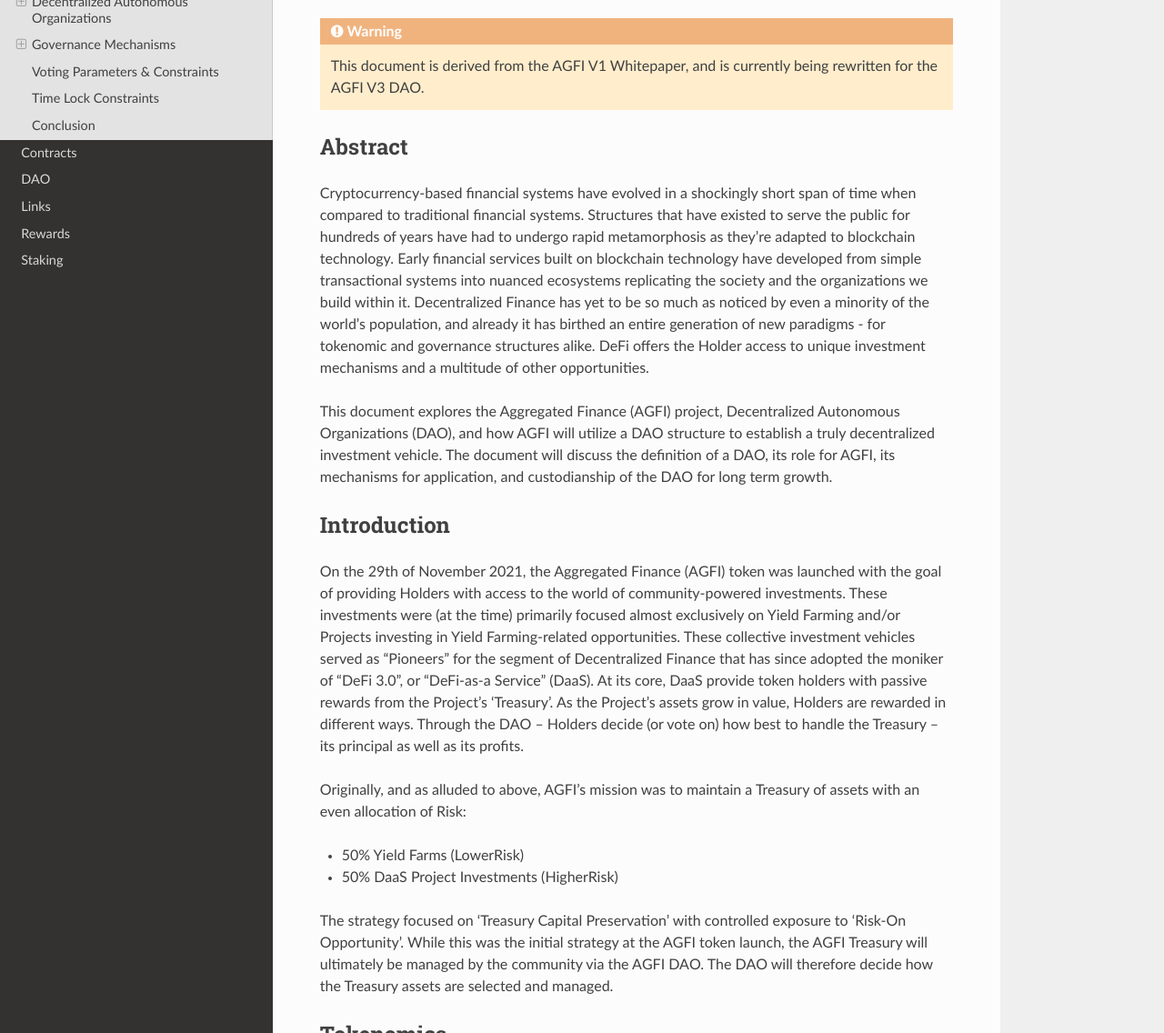
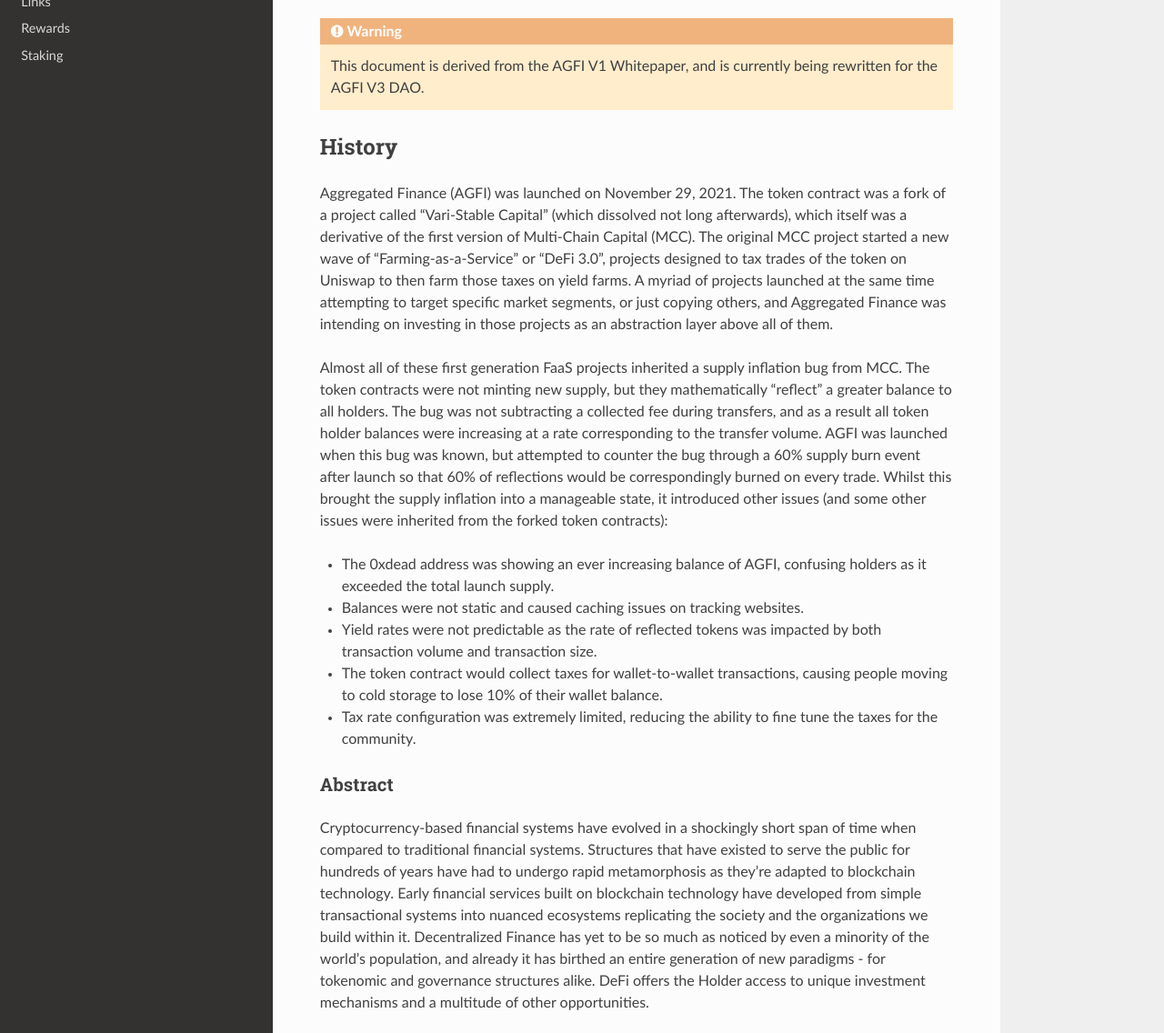
Before and after one commit to aggregatedfinance/agfi-docs, a Sphinx documentation site: the page built from docs/source/overview.rst, in a window 1280 px wide and 1400 px high, cut to the strip 264-1400 px from the top of the window. Shown: the whole strip at 91% size. Built offline with Sphinx 7.4.7 and the Read the Docs theme 2.0.0, drawn with Linux system fonts in a browser that asks for light colours; some of the changed text lies outside the part shown.

Commit message:
Update overview.rst

```diff
--- a/docs/source/overview.rst
+++ b/docs/source/overview.rst
@@ -8,6 +8,21 @@
 .. warning::
 
    This document is derived from the AGFI V1 Whitepaper, and is currently being rewritten for the AGFI V3 DAO.
+
+-------
+History
+-------
+
+Aggregated Finance (AGFI) was launched on November 29, 2021. The token contract was a fork of a project called "Vari-Stable Capital" (which dissolved not long afterwards), which itself was a derivative of the first version of Multi-Chain Capital (MCC). The original MCC project started a new wave of "Farming-as-a-Service" or "DeFi 3.0", projects designed to tax trades of the token on Uniswap to then farm those taxes on yield farms. A myriad of projects launched at the same time attempting to target specific market segments, or just copying others, and Aggregated Finance was intending on investing in those projects as an abstraction layer above all of them.
+
+Almost all of these first generation FaaS projects inherited a supply inflation bug from MCC. The token contracts were not minting new supply, but they mathematically "reflect" a greater balance to all holders. The bug was not subtracting a collected fee during transfers, and as a result all token holder balances were increasing at a rate corresponding to the transfer volume. AGFI was launched when this bug was known, but attempted to counter the bug through a 60% supply burn event after launch so that 60% of reflections would be correspondingly burned on every trade. Whilst this brought the supply inflation into a manageable state, it introduced other issues (and some other issues were inherited from the forked token contracts):
+
+* The 0xdead address was showing an ever increasing balance of AGFI, confusing holders as it exceeded the total launch supply.
+* Balances were not static and caused caching issues on tracking websites.
+* Yield rates were not predictable as the rate of reflected tokens was impacted by both transaction volume and transaction size.
+* The token contract would collect taxes for wallet-to-wallet transactions, causing people moving to cold storage to lose 10% of their wallet balance.
+* Tax rate configuration was extremely limited, reducing the ability to fine tune the taxes for the community.
+
 
 Abstract
 ========
```
